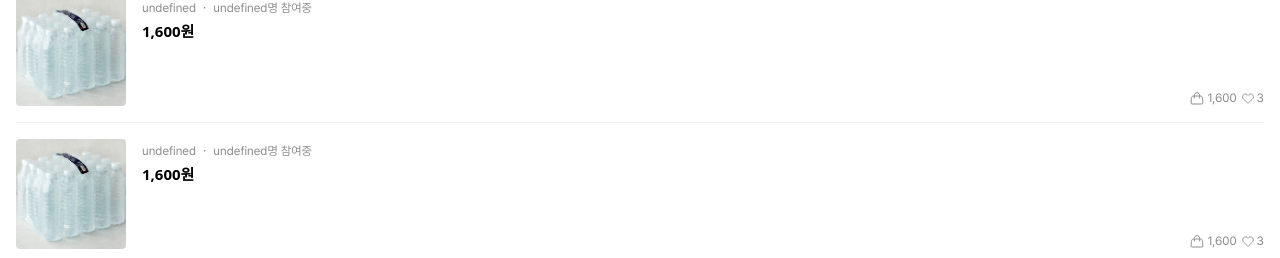
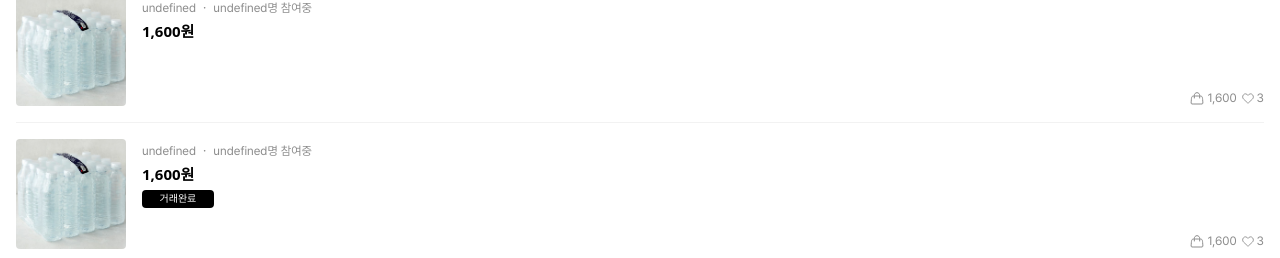
Before and after one commit to Splitty-Dev/Splitty-Client, a Next.js app: page /sellerDetail/1 in a window 1280 px wide. Shown: the part 542-800 px from the top of the page. Built offline with nearby package versions, Linux system fonts and the light colour scheme; no server answers.

Commit message:
feat: add "COMPLETED" status at itembox (#26)

```diff
--- a/src/components/product-item.tsx
+++ b/src/components/product-item.tsx
@@ -12,6 +12,7 @@ interface ProductItemProps {
   price: number;
   // likes: number;
   imageUrl: string;
+  status: "OPEN" | "CLOSED" | "COMPLETED";
 }
 
 const IMAGE_BASE_URL =
@@ -46,6 +47,11 @@ export default function ProductItem({
           <h2 className="typo-r14">{product.name}</h2>
           <p className="typo-r12 text-[#8C8C8C]">{`${product.neighName} ・ ${product.currParticipants}명 참여중`}</p>
           <h3 className="text-[15px] font-bold">{product.price}원</h3>
+          {product.status === "COMPLETED" && (
+            <p className="text-[10px] py-1 px-[17.5px] rounded-[4px] bg-[#000] text-[white] font-sm w-[72px] h-[18px] flex items-center">
+              거래완료
+            </p>
+          )}
         </div>
         <div className="flex justify-end typo-r12 text-[#8C8C8C] items-center gap-[2px]">
           <Image src={bagIcon} alt="bag" />
```
